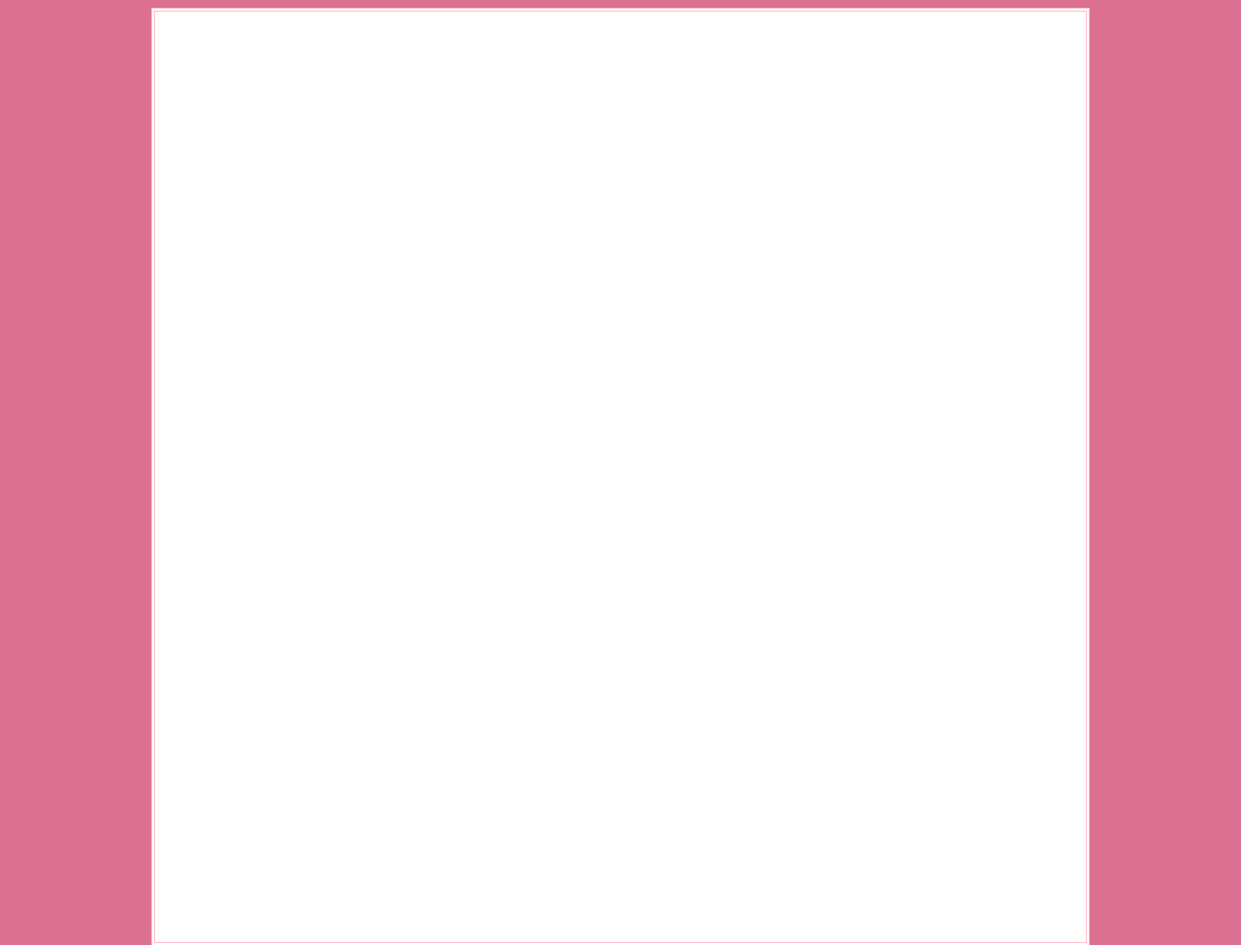
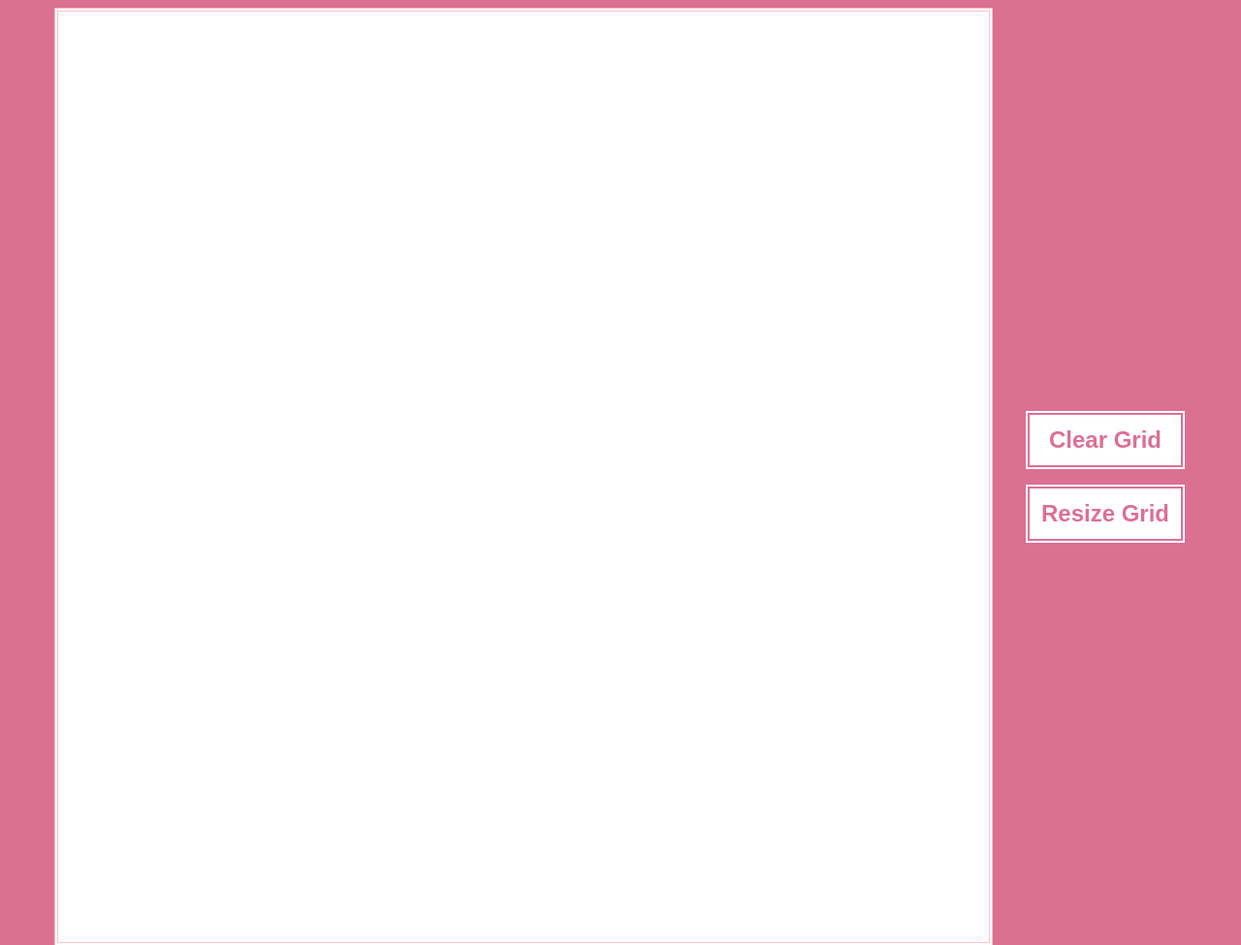
Before and after one commit to StarLumina/Etch-a-sketch, a plain HTML site: page index.html in a window 1280 px wide. Shown: the top 975 px of the page at 97% size. Drawn offline with Linux system fonts and the light colour scheme.

Commit message:
Finish base project

```diff
--- a/index.html
+++ b/index.html
@@ -9,7 +9,10 @@
 </head>
 <body>
     <div id="container">
-
+    </div>
+    <div class="utility">
+    <button id="clearGrid">Clear Grid</button>
+    <button id="resizeGrid">Resize Grid</button>
     </div>
 </body>
 </html>
--- a/script.js
+++ b/script.js
@@ -1,4 +1,9 @@
-const sontainer = document.getElementById(container)
+const container = document.getElementById("container")
+const remove = document.getElementById("clearGrid")
+const resize = document.getElementById("resizeGrid")
+let gridSide = 32
+
+createDivs(gridSide)
 
 function createDivs(side) {
     const totalDivs = side*side
@@ -12,17 +17,30 @@ function createDivs(side) {
 
 function removeChildren(){
     container.innerHTML = ""
+    createDivs(gridSide)
+}
+
+function getSide(){
+    let tempGrid=parseInt(prompt())
+    if ((Number.isInteger(tempGrid))&&(tempGrid<100)){
+        gridSide=tempGrid
+    } else {
+        alert("Please enter a valid number under 100")
+    }
 }
 
 container.addEventListener("mouseover",event=>{
     event.target.style.backgroundColor="black"
     // container.style.backgroundColor="white"
 })
+
 container.addEventListener("mouseover",()=>{
     // event.target.style.backgroundColor="black"
     container.style.backgroundColor="white"
 })
 
-
-
-createDivs(50)
+remove.addEventListener("click",removeChildren)
+resize.addEventListener("click",()=>{
+    getSide()
+    removeChildren()
+})
--- a/style.css
+++ b/style.css
@@ -8,6 +8,8 @@ body{
     background-color: palevioletred;
     display: flex;
     justify-content: center;
+    align-items: center;
+    gap: 32px;
 }
 
 #container{
@@ -18,9 +20,25 @@ body{
     display: flex;
     flex-wrap: wrap;
     flex-grow: 0;
-    /* flex-basis: 920px; */
 }
 
 div{
     flex-grow: 1;
 }
+
+.utility{
+    flex-grow: 0;
+    flex-shrink: 1;
+    display: flex;
+    flex-direction: column;
+    gap: 12px;
+}
+
+button{
+    font-size: 24px;
+    padding: 12px;
+    font-weight: 700;
+    color: palevioletred;
+    background-color: white;
+    border: double palevioletred 6px;
+}
```
